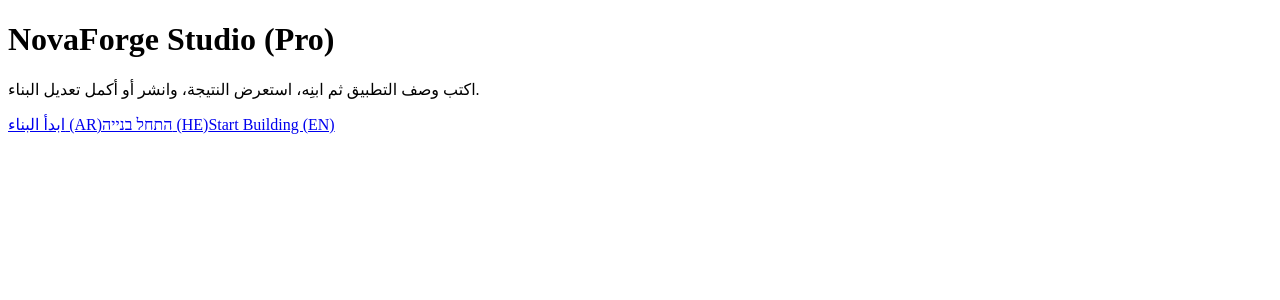
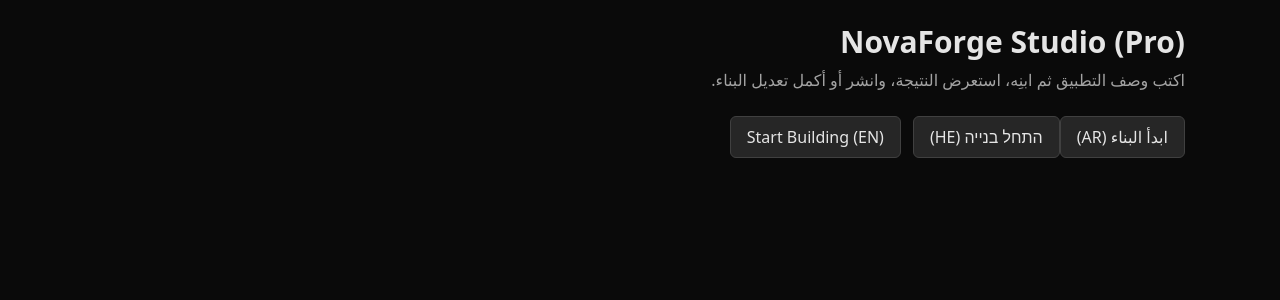
Before and after one commit to hasabatkd-hub/NovaForge-Pro, a Next.js app: page / in a window 1280 px wide. Shown: the top 300 px of the page. Built offline with nearby package versions, Linux system fonts and the light colour scheme.

Commit message:
Create layout.js

```diff
--- /dev/null
+++ b/app/layout.js
@@ -0,0 +1,15 @@
+// app/layout.js
+import "./globals.css";
+
+export const metadata = {
+  title: "NovaForge Pro",
+  description: "AI builder using Next.js + App Router",
+};
+
+export default function RootLayout({ children }) {
+  return (
+    <html lang="ar" dir="rtl">
+      <body style={{ minHeight: "100vh", margin: 0 }}>{children}</body>
+    </html>
+  );
+}
```
